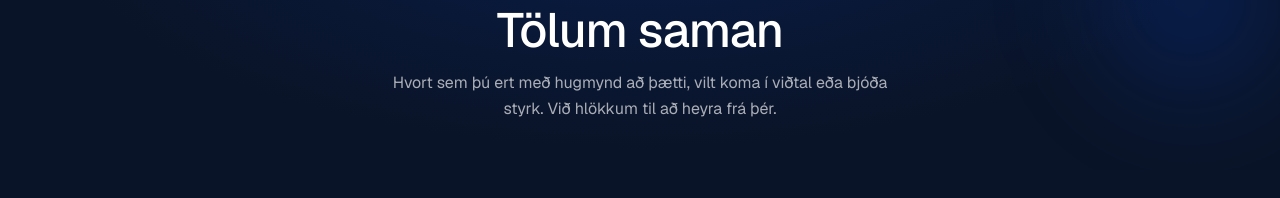
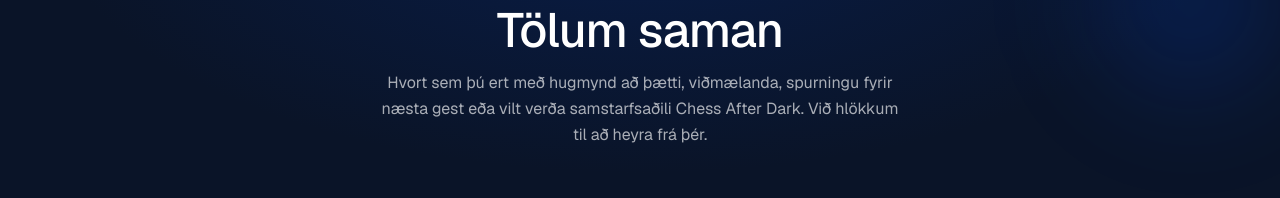
Before and after one commit to briembenni-sketch/chessafterdark, a Next.js app: page /samband in a window 1280 px wide. Shown: the part 154-352 px from the top of the page. Built offline with nearby package versions, Linux system fonts and the light colour scheme; no server answers.

Commit message:
copy(samband): update intro paragraph with new messaging
Replace the /samband hero intro text to mention viðmælanda,
spurningu fyrir næsta gest, and samstarfsaðili instead of
the previous viðtal/styrk wording.

Co-Authored-By: Paperclip <noreply@paperclip.ing>

```diff
--- a/src/app/samband/SambandContent.tsx
+++ b/src/app/samband/SambandContent.tsx
@@ -87,8 +87,9 @@ export default function SambandContent() {
             className="mx-auto leading-relaxed text-white/65"
             style={{ maxWidth: 520 }}
           >
-            Hvort sem þú ert með hugmynd að þætti, vilt koma í viðtal eða
-            bjóða styrk. Við hlökkum til að heyra frá þér.
+            Hvort sem þú ert með hugmynd að þætti, viðmælanda, spurningu
+            fyrir næsta gest eða vilt verða samstarfsaðili Chess After Dark.
+            Við hlökkum til að heyra frá þér.
           </p>
         </div>
       </section>
```
